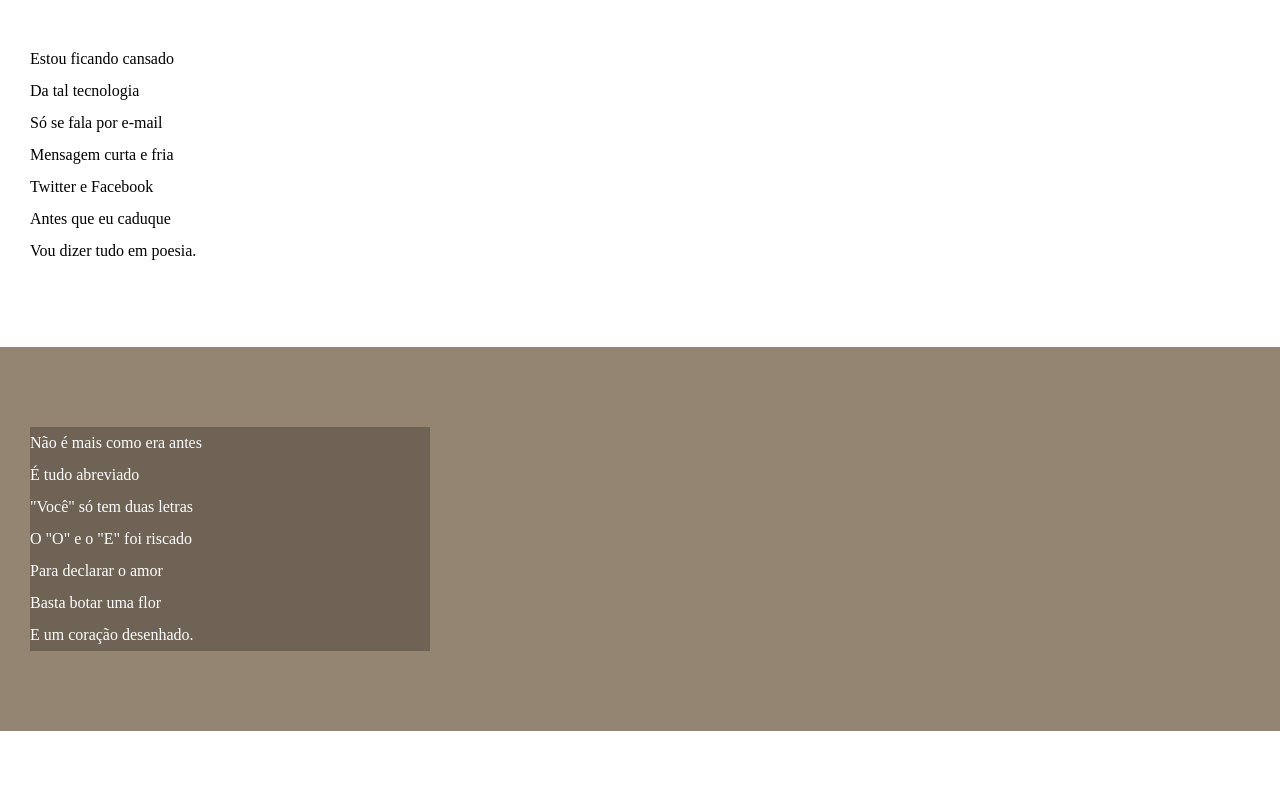
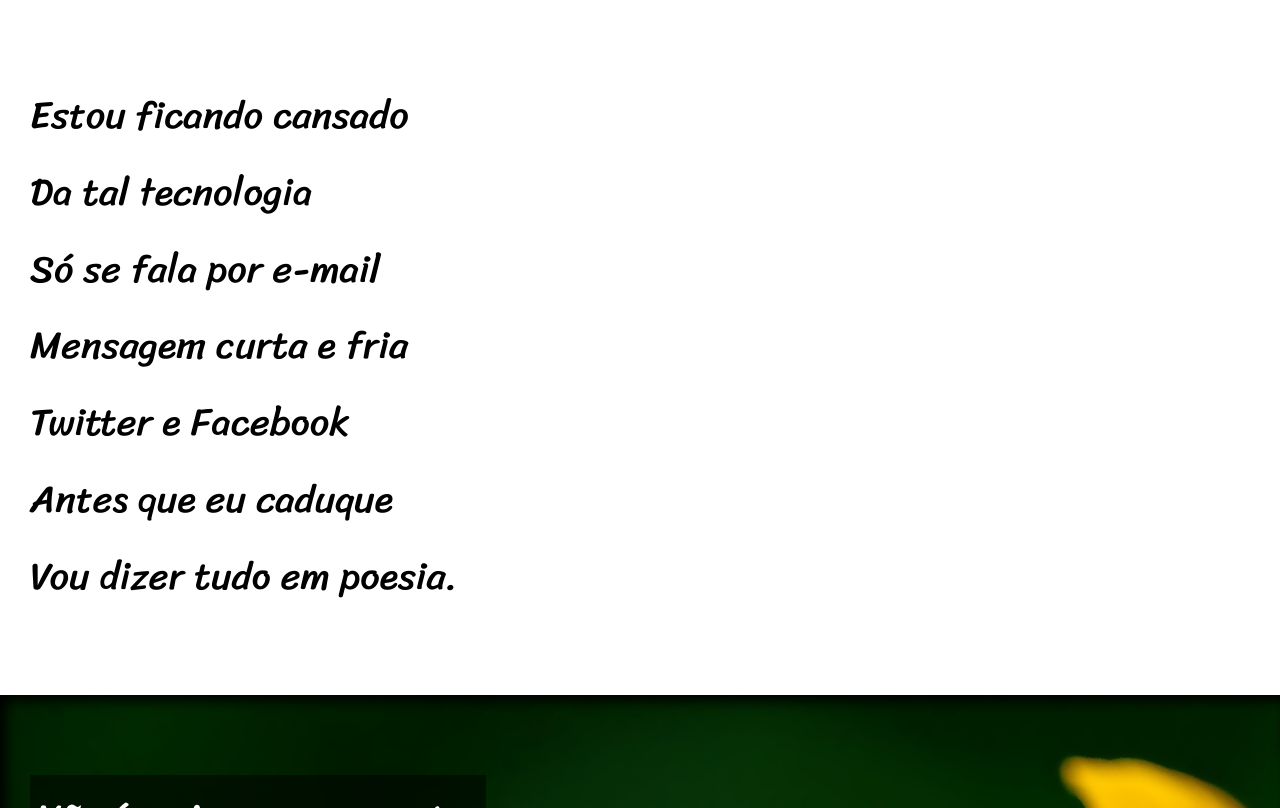
Before and after one commit to JaoGabriel21/html-css, a plain HTML site: page exercicios/projeto2/index.html in a window 1280 px wide. Shown: the part 192-1000 px from the top of the page. Drawn offline with Linux system fonts and the light colour scheme.

Commit message:
projeto2 final

```diff
--- a/exercicios/projeto2/estilo/style.css
+++ b/exercicios/projeto2/estilo/style.css
@@ -1,4 +1,14 @@
 @charset "UTF-8";
+
+@import url('https://fonts.googleapis.com/css2?family=Passion+One:wght@400;700;900&display=swap');
+
+@import url('https://fonts.googleapis.com/css2?family=Passion+One:wght@400;700;900&family=Sriracha&display=swap');
+
+:root {
+    --fonte1: Verdana, Geneva, Tahoma, sans-serif;
+    --fonte2: "Passion One", sans-serif;
+    --fonte3: "Sriracha", cursive;
+}
 
 * {
     margin: 0px;
@@ -8,6 +18,7 @@
 html, body {
     min-height: 100vh;
     background-color: bisque;
+    font-family: var(--fonte1)
 }
 
 header {
@@ -19,6 +30,8 @@ header {
 header > h1 {
     padding-top: 50px;
     font-variant: small-caps;
+    font-family: var(--fonte2);
+    font-size: 5vw;
 }
 
 header > p {
@@ -40,6 +53,8 @@ section {
     padding-bottom: 10vh;
     line-height: 2em;
     padding-left: 30px;
+    font-family: var(--fonte3);
+    font-size: 3vw;
 }
 
 .normal {
@@ -50,11 +65,26 @@ section {
 .imagem {
     background-color: rgba(0, 0, 0, 0.42);
     color: white;
+    box-shadow: inset 6px 6px 13px 0px black;
+    background-size: cover;
+    background-attachment: fixed;
 }
 
 .imagem > p {
-    background-color: rgba(0, 0, 0, 0.253);
-    width: 400px;
+    background-color: rgba(0, 0, 0, 0.5);
+    display: inline-block;
+    padding: 5px;
+    text-shadow: 1px 1px 0px rgba(0, 0, 0, 0.515);
+}
+
+section#img01 {
+    background-image: url(../imagens/background001.jpg);
+    background-position: right center;
+}
+
+section#img02 {
+    background-image: url(../imagens/background002.jpg);
+    background-position: right center;
 }
 
 footer {
--- a/exercicios/projeto2/index.html
+++ b/exercicios/projeto2/index.html
@@ -28,7 +28,7 @@
         </p>
     </section>
 
-    <section class="imagem">
+    <section class="imagem" id="img01">
         <p>
             Não é mais como era antes <br>
             É tudo abreviado <br>
@@ -62,7 +62,7 @@
         </p>
     </section>
 
-    <section class="imagem">
+    <section class="imagem" id="img02">
         <p>
             Tenho saudade das cartas <br>
             Escritas com a própria mão <br>
```
